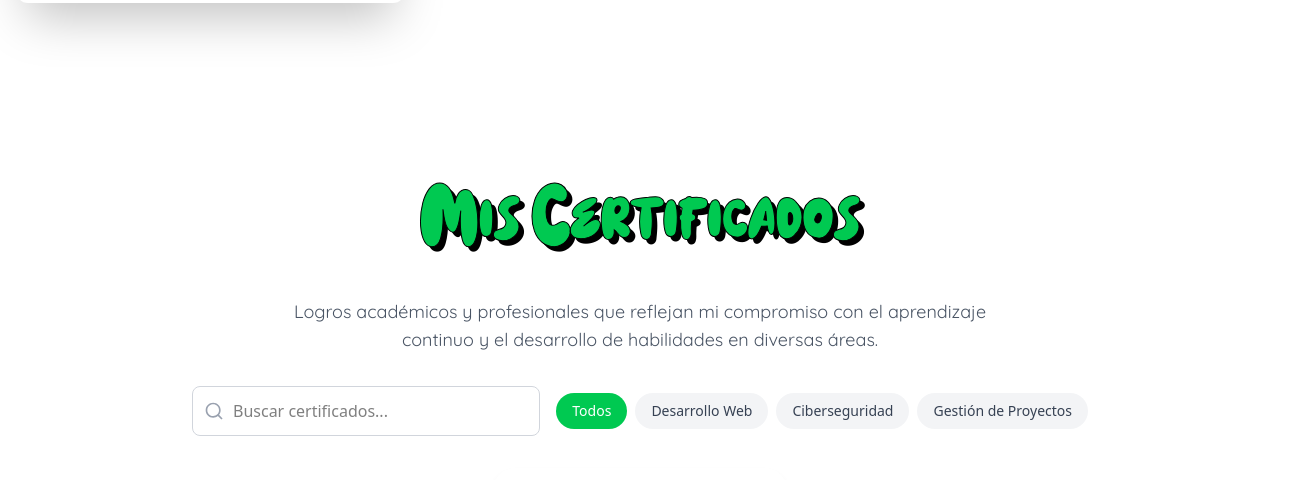
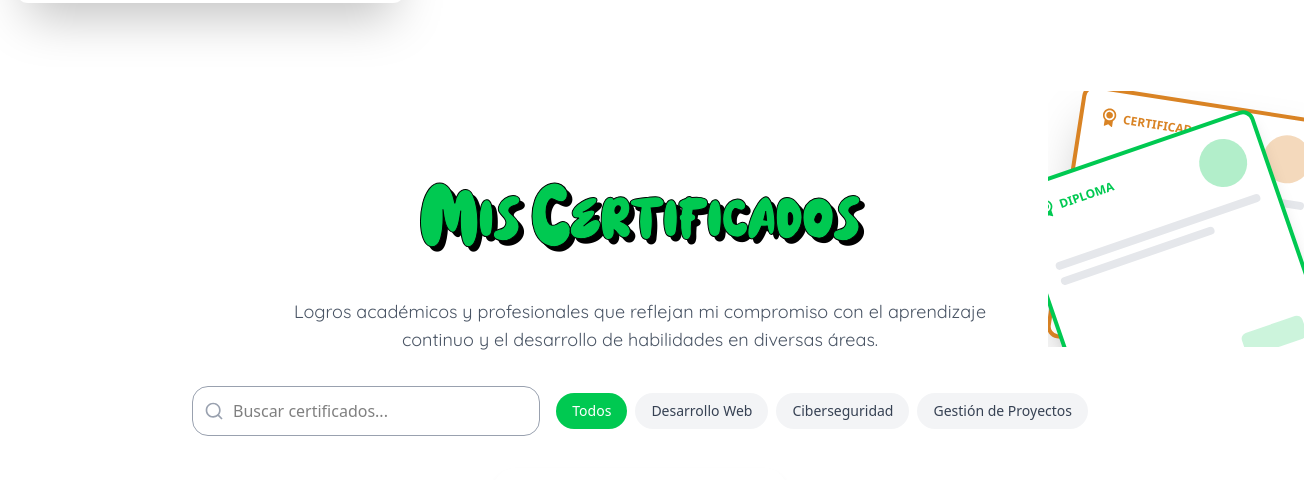
Before and after one commit to LUCIANO131231/PageCV, a React (Vite) app: page / in a window 1280 px wide. Shown: the part 3320-3800 px from the top of the page, 1304 px wide, since content can reach past the window. Built offline with nearby package versions, Linux system fonts and the light colour scheme.

Commit message:
Agregar componente FloatingCertificate y mejorar estilos de búsqueda y categorías en Certificates

```diff
--- a/src/components/Certificates.jsx
+++ b/src/components/Certificates.jsx
@@ -1,11 +1,12 @@
 import { useState, useEffect } from 'react';
 import { motion, AnimatePresence } from 'framer-motion';
 import { RiSearchLine, RiFilterLine, RiAwardFill } from '@remixicon/react';
+import { certificatesData, certificateCategories } from './utils/CertificatesData';
 import Title from './ui/Title';
 import CertificateCard from './ui/CertificateCard';
 import CertificateModal from './ui/CertificateModal';
 import Pagination from './ui/Pagination';
-import { certificatesData, certificateCategories } from './utils/CertificatesData';
+import FloatingCertificate from './animations/FloatingCertificate';
 
 const Certificates = () => {
   const [selectedCategory, setSelectedCategory] = useState('Todos');
@@ -70,7 +71,8 @@ const Certificates = () => {
       <div className="max-w-7xl mx-auto px-4">
 
         {/* titulo de la seccion */}
-        <div className="w-full text-center mb-8">
+        <div className="w-full text-center mb-8 relative">
+          <FloatingCertificate />
           <Title>
             <h2 className="text-[90px] letra font-slowin text-green-500">
               Mis Certificados
@@ -98,7 +100,7 @@ const Certificates = () => {
               <input
                 type="text"
                 placeholder="Buscar certificados..."
-                className="block w-full pl-10 pr-4 py-3 border border-gray-300 rounded-lg focus:ring-2 focus:ring-green-500 focus:border-transparent"
+                className="block w-full pl-10 pr-4 py-3 border border-gray-400 rounded-2xl focus:outline-none focus:border-green-600 focus:ring-0"
                 value={searchTerm}
                 onChange={(e) => setSearchTerm(e.target.value)}
               />
@@ -125,8 +127,8 @@ const Certificates = () => {
                 <button
                   key={category}
                   onClick={() => setSelectedCategory(category)}
-                  className={`px-4 py-2 rounded-full text-sm transition-colors ${
-                  selectedCategory === category
+                  className={`px-4 py-2 rounded-full text-sm transition-colors cursor-pointer
+                  ${selectedCategory === category
                   ? 'bg-green-500 text-white'
                   : 'bg-gray-100 text-gray-700 hover:bg-gray-200'}`}>
                   {category}
```
